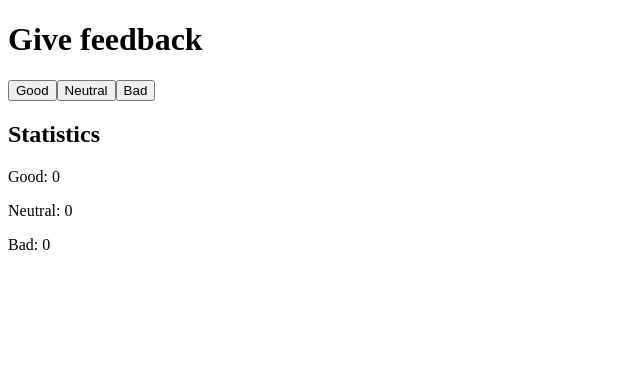
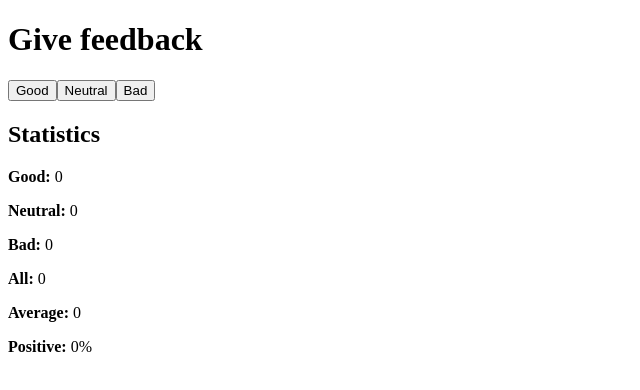
Before and after one commit to soyluking/fullstackopen2021, a React (Create React App) app in the folder part1/unicafe/: page / in a window 1280 px wide. Shown: the top 390 px of the page, without its empty margins (0-640 px from the left). Built offline with nearby package versions, Linux system fonts and the light colour scheme; the HTML template or start-up script is replaced by a standard one.

Commit message:
feat: 1.7: unicafe step2

```diff
--- a/part1/unicafe/src/App.js
+++ b/part1/unicafe/src/App.js
@@ -6,7 +6,7 @@ const Button = ({ handleClick, label }) => (
 
 const Display = ({ label, counter }) => (
   <p>
-    {label}: {counter}
+    <strong>{label}:</strong> {counter}
   </p>
 );
 
@@ -19,6 +19,10 @@ const App = () => {
   const handleClickNeutral = () => setNeutral(neutral + 1);
   const handleClickBad = () => setBad(bad + 1);
 
+  const all = good + neutral + bad;
+  const average = (good * 1 + neutral * 0 + bad * -1) / all;
+  const positive = (good * 100) / all;
+
   return (
     <div>
       <h1>Give feedback</h1>
@@ -29,6 +33,9 @@ const App = () => {
       <Display label='Good' counter={good} />
       <Display label='Neutral' counter={neutral} />
       <Display label='Bad' counter={bad} />
+      <Display label='All' counter={all} />
+      <Display label='Average' counter={average || 0} />
+      <Display label='Positive' counter={`${positive || 0}%`} />
     </div>
   );
 };
```
